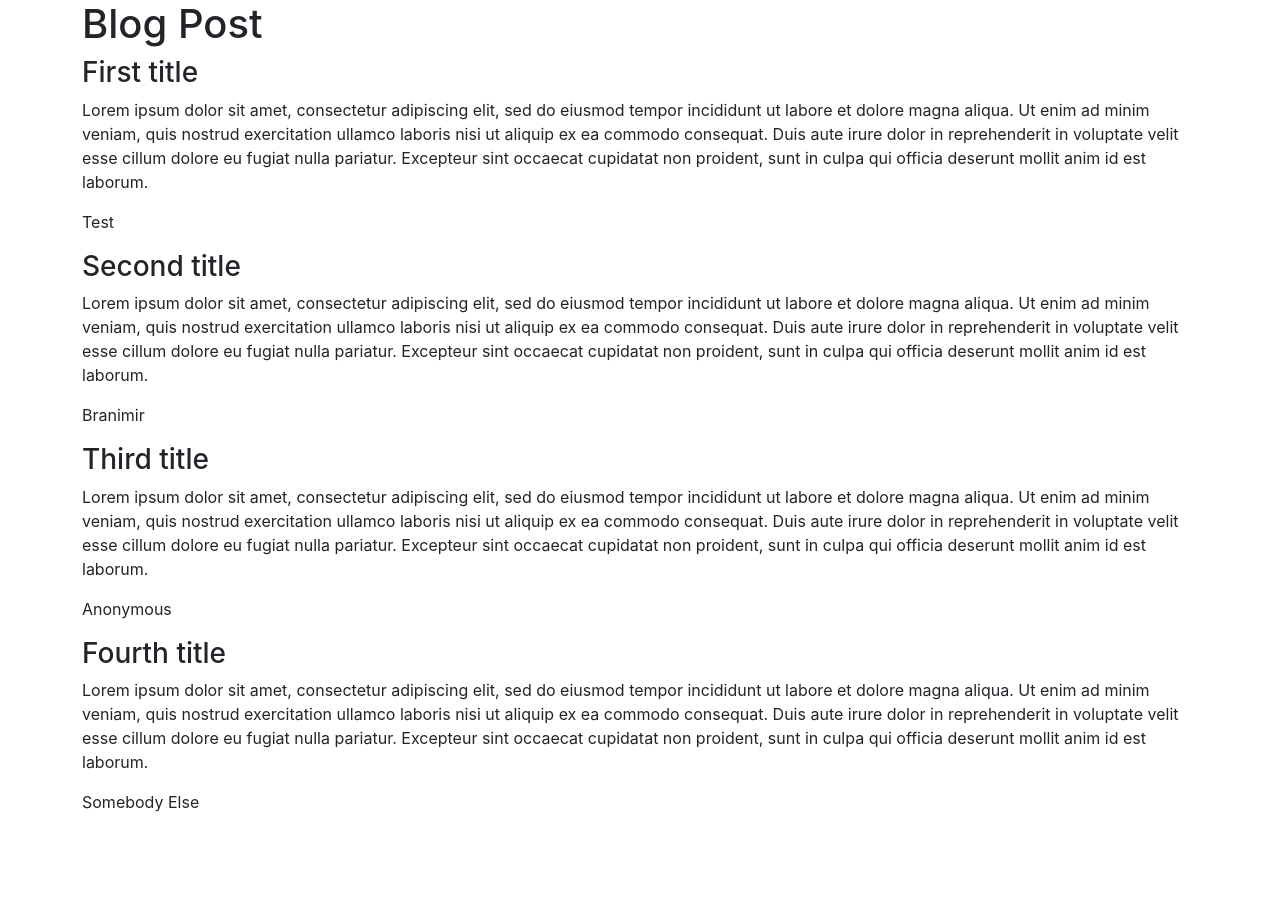
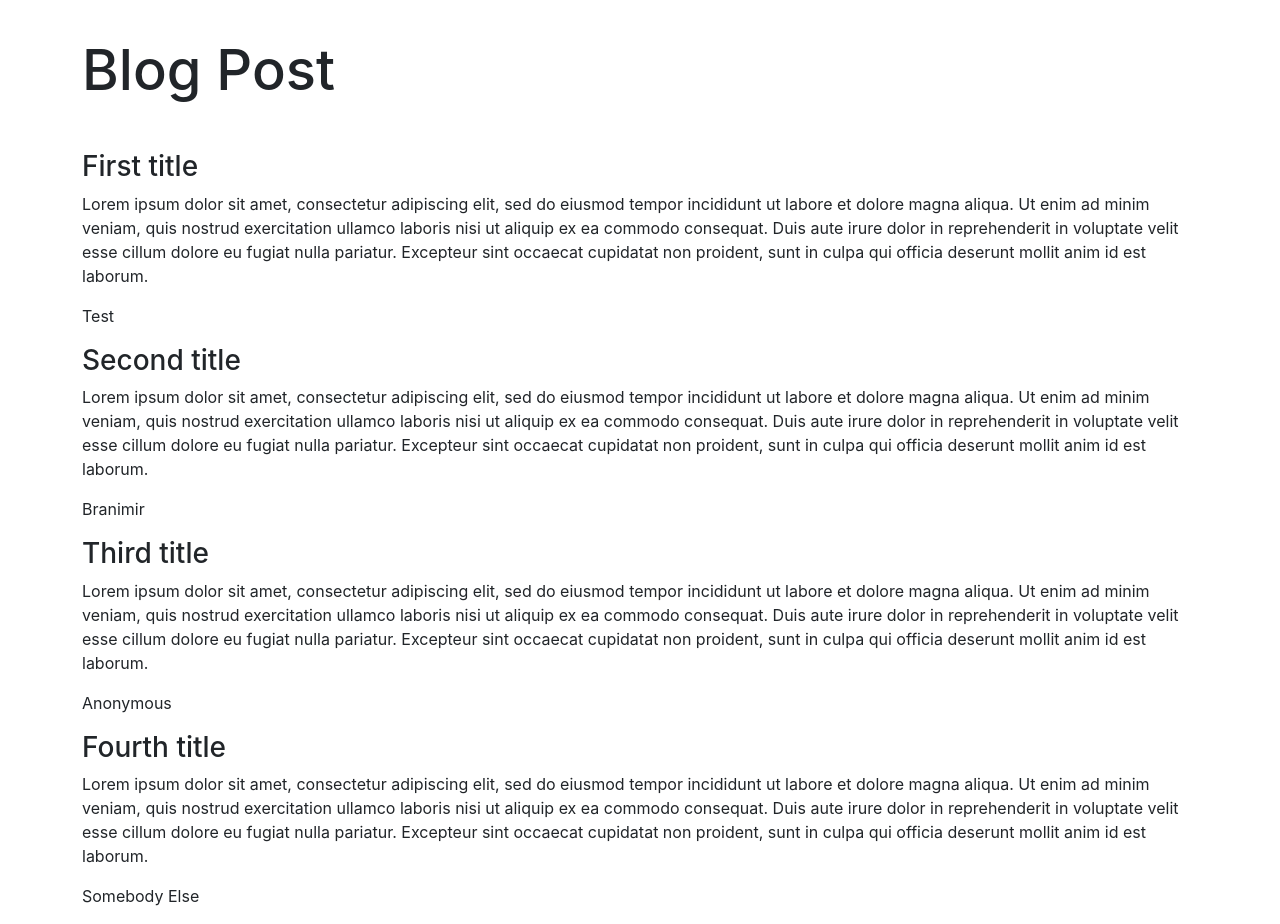
Before and after one commit to Branimir026/blogpost-json-server, a React (Create React App) app: page / in a window 1280 px wide. Before the commit the page ends 830 px from the top, so only its background shows below. Built offline with nearby package versions, Linux system fonts and the light colour scheme; data requests are answered from the project's data file; the HTML template or start-up script is replaced by a standard one.

Commit message:
Small css changes for header height and it's h1 font size

```diff
--- a/src/App.css
+++ b/src/App.css
@@ -1,3 +1,12 @@
-.App {
-  text-align: center;
+* {
+  padding: 0px;
+  margin: 0px;
 }
+
+.header {
+  height: 150px;
+}
+
+.header > h1 {
+  font-size: 3.5rem;
+}
```
